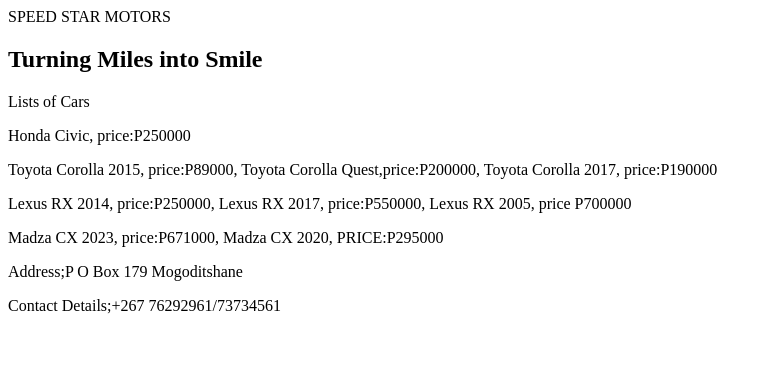
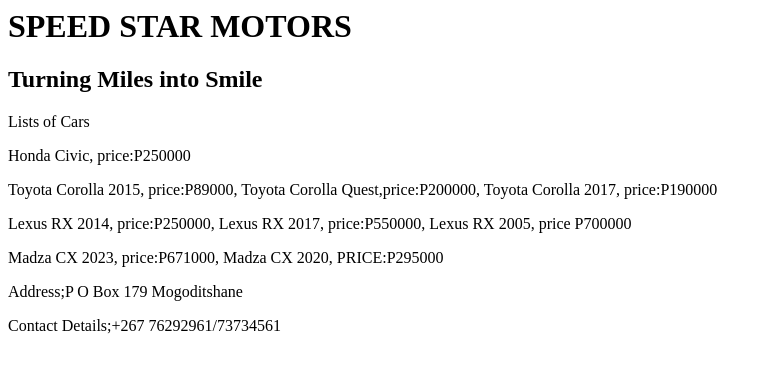
Before and after one commit to bida24-120/Speed-Star-Motors, a plain HTML site: page index.html in a window 1280 px wide. Shown: the whole page, without its empty margins (0-772 px from the left). Drawn offline with Linux system fonts and the light colour scheme.

Commit message:
Update index.html

```diff
--- a/index.html
+++ b/index.html
@@ -1,6 +1,6 @@
 <html>
 <head>
-<tittle>SPEED STAR MOTORS</tittle>
+<h1><tittle>SPEED STAR MOTORS</tittle>
 </head>
 <body>
 <h2>Turning Miles into Smile</h2>
```
